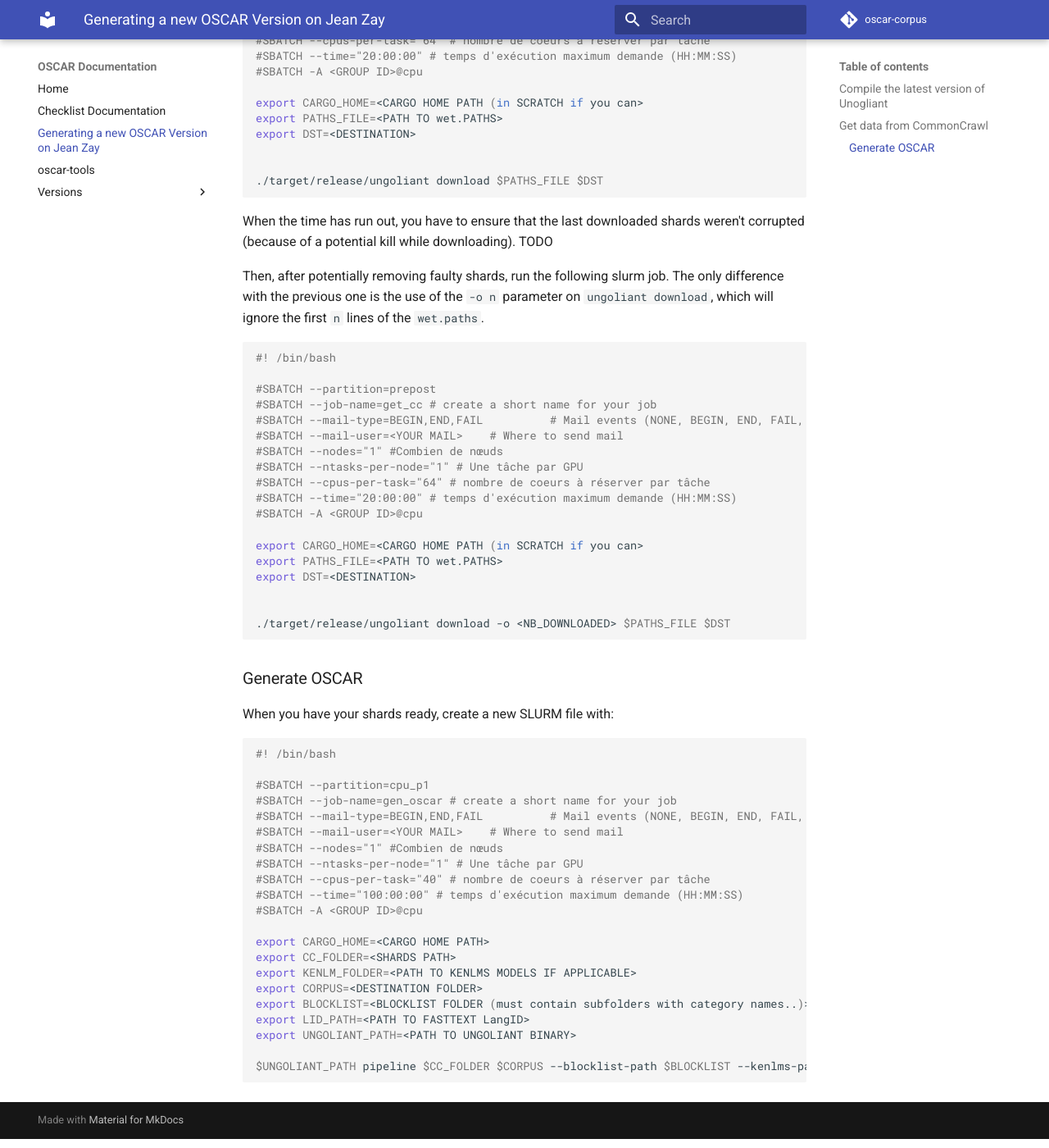
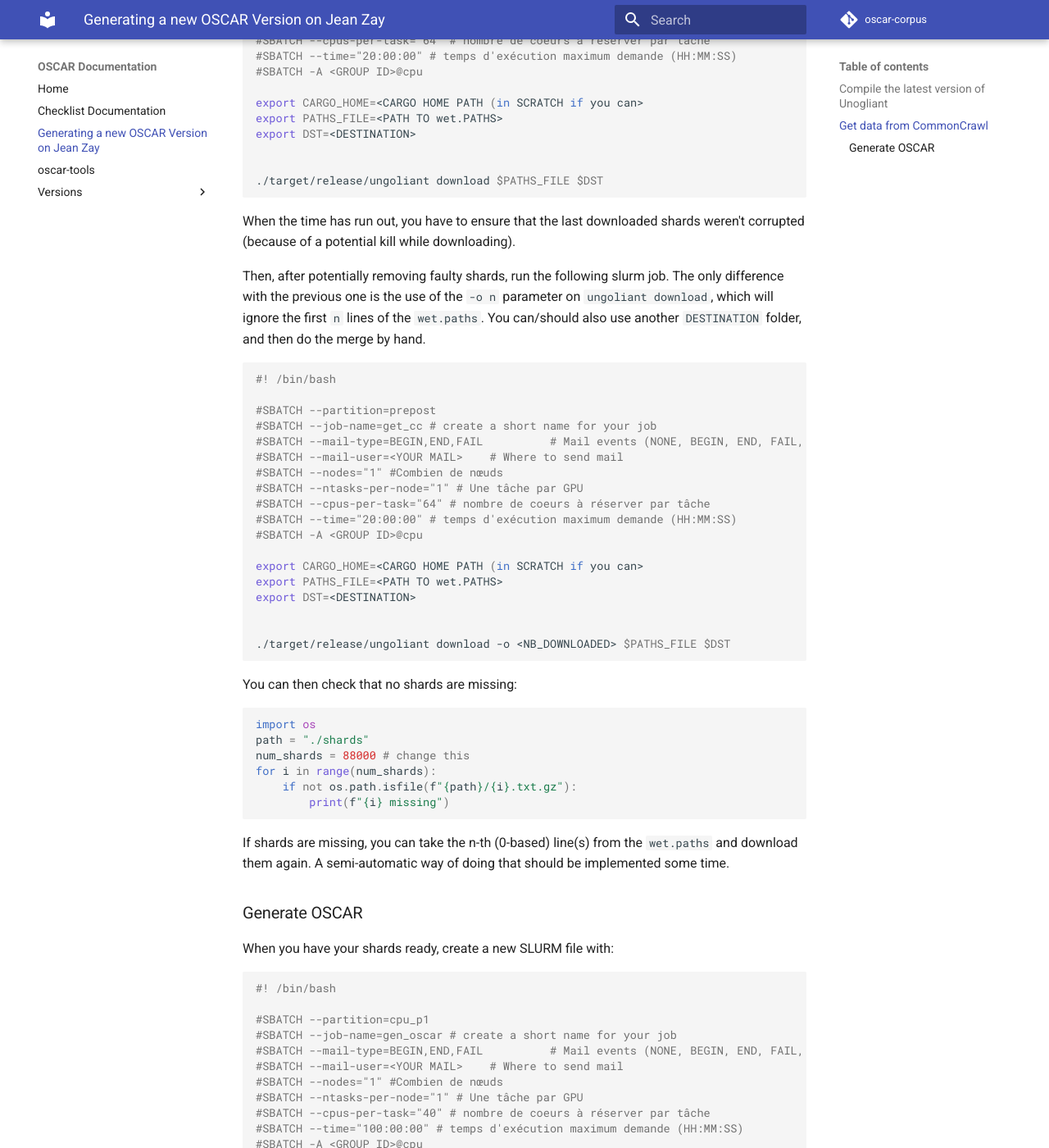
Before and after one commit to oscar-project/documentation, an MkDocs documentation site: the page built from docs/generation-jeanzay.md, in a window 1280 px wide and 1400 px high, scrolled down 830 px. Shown: the whole window at 82% size. Built offline with MkDocs 1.6.1 and Material for MkDocs 9.7.7, drawn with Linux system fonts in a browser that asks for light colours; comment, search, counter and statistics services are not loaded.

Commit message:
Update generation-jeanzay.md

````diff
--- a/docs/generation-jeanzay.md
+++ b/docs/generation-jeanzay.md
@@ -41,10 +41,11 @@
 ./target/release/ungoliant download $PATHS_FILE $DST
 ```
 
-When the time has run out, you have to ensure that the last downloaded shards weren't corrupted (because of a potential kill while downloading). TODO
+When the time has run out, you have to ensure that the last downloaded shards weren't corrupted (because of a potential kill while downloading).
 
 Then, after potentially removing faulty shards, run the following slurm job.
 The only difference with the previous one is the use of the `-o n` parameter on `ungoliant download`, which will ignore the first `n` lines of the `wet.paths`.
+You can/should also use another `DESTINATION` folder, and then do the merge by hand.
 
 ```bash
 #! /bin/bash
@@ -66,6 +67,20 @@
 
 ./target/release/ungoliant download -o <NB_DOWNLOADED> $PATHS_FILE $DST
 ```
+
+You can then check that no shards are missing:
+
+```py
+import os
+path = "./shards"
+num_shards = 88000 # change this
+for i in range(num_shards):
+    if not os.path.isfile(f"{path}/{i}.txt.gz"):
+        print(f"{i} missing")
+```
+
+If shards are missing, you can take the n-th (0-based) line(s) from the `wet.paths` and download them again.
+A semi-automatic way of doing that should be implemented some time.
 
 ### Generate OSCAR
 
````
